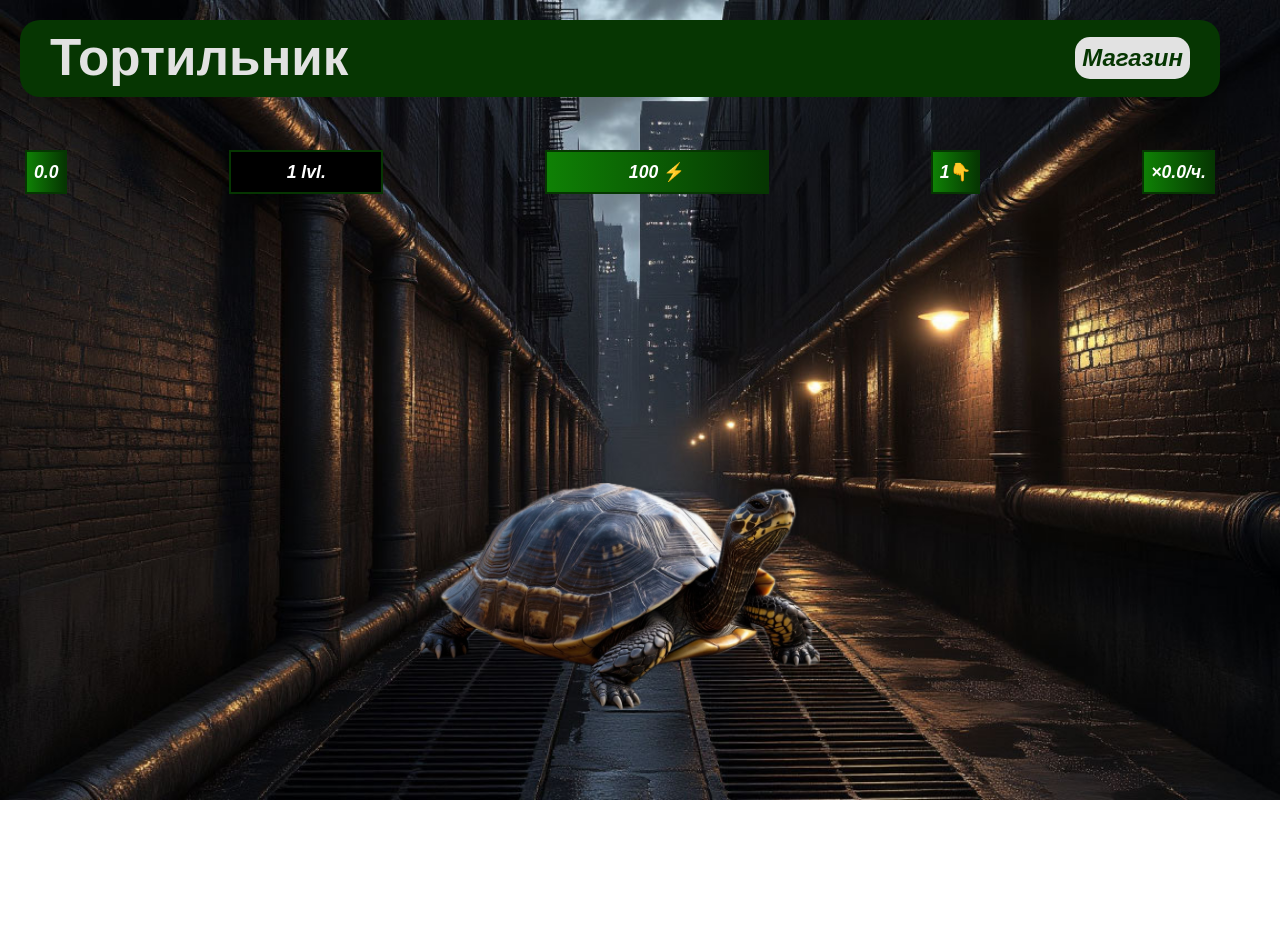
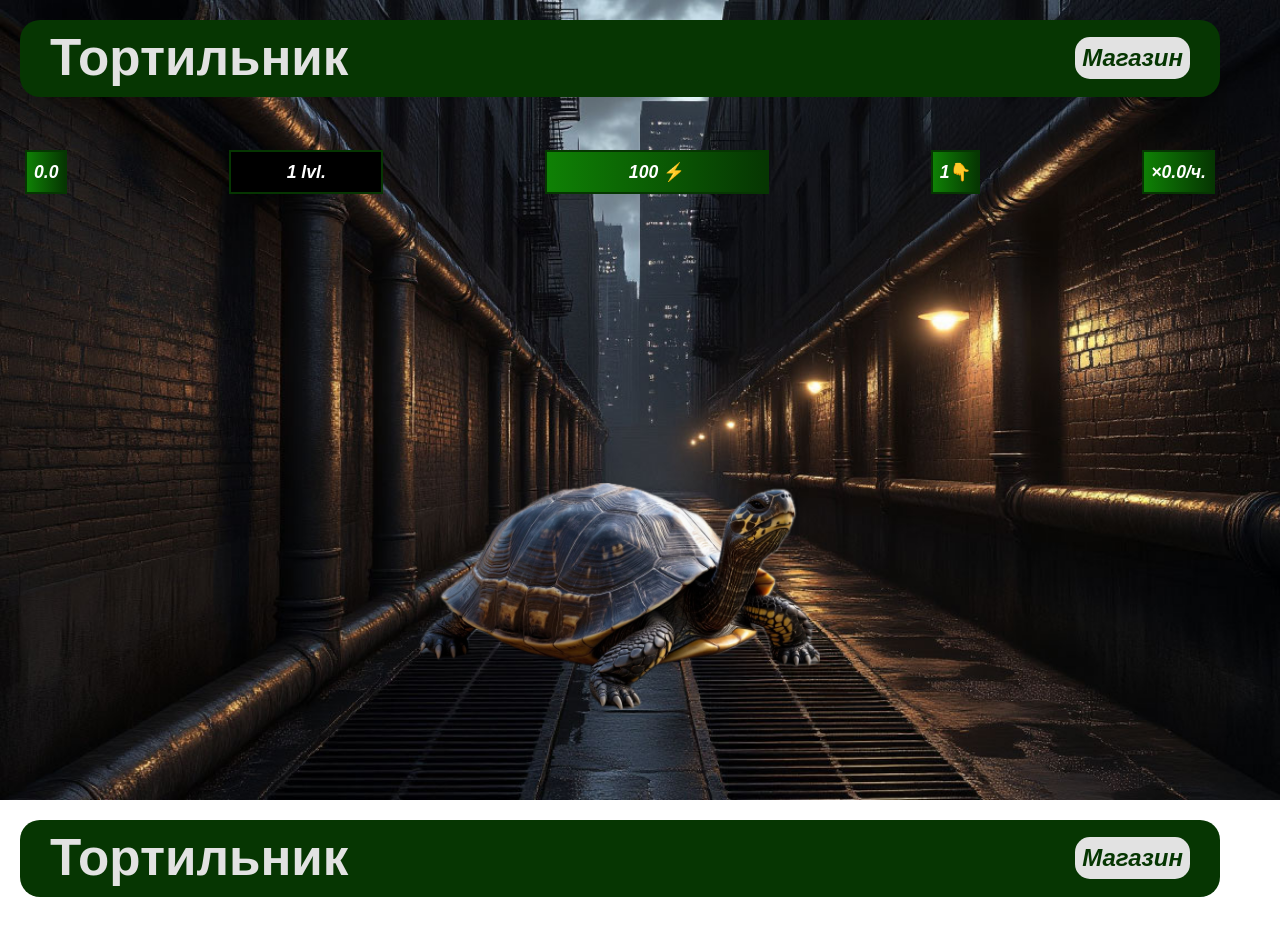
Before and after one commit to ArtKonX/turtle-clicker-vue, a Vue app: page / in a window 1280 px wide. Shown: the top 948 px of the page. Before the commit the page ends 800 px from the top, so only its background shows below. Built offline with nearby package versions, Linux system fonts and the light colour scheme.

Commit message:
Fix successfully go to another pages and change styles

```diff
--- a/package.json
+++ b/package.json
@@ -10,7 +10,8 @@
   },
   "dependencies": {
     "pinia": "^3.0.4",
-    "vue": "^3.5.24"
+    "vue": "^3.5.24",
+    "vue-router": "^4.6.4"
   },
   "devDependencies": {
     "@types/node": "^24.10.1",
--- a/src/App.vue
+++ b/src/App.vue
@@ -1,4 +1,5 @@
 <template>
+  <router-view />
   <TurtleClickerPage />
 </template>
 
--- a/src/main.ts
+++ b/src/main.ts
@@ -2,7 +2,9 @@ import { createApp } from 'vue';
 import { createPinia } from 'pinia';
 import App from './App.vue';
 import './style.css'
+import router from './router'
 
 const app = createApp(App);
+app.use(router)
 app.use(createPinia());
 app.mount('#app');
--- /dev/null
+++ b/src/router/index.ts
@@ -0,0 +1,24 @@
+import { createRouter, createWebHistory } from 'vue-router'
+import TurtleClickerPage from '../pages-components/TurtleClickerPage.vue'
+
+
+const router = createRouter({
+    history: createWebHistory(import.meta.env.BASE_URL),
+    routes: [
+        {
+            path: '/',
+            name: 'home',
+            component: TurtleClickerPage
+        }
+    ]
+})
+
+router.beforeEach((to, _, next) => {
+    if (to.path === '/') {
+        next()
+    } else {
+        next('/')
+    }
+})
+
+export default router
--- a/src/style.css
+++ b/src/style.css
@@ -100,3 +100,35 @@ button:focus-visible {
     background-color: #f9f9f9;
   }
 }
+
+a,
+button,
+input,
+textarea,
+select,
+label,
+div[role="button"] {
+  -webkit-tap-highlight-color: transparent;
+  outline: none;
+  -moz-outline: none;
+  -ms-outline: none;
+}
+
+a:focus,
+button:focus,
+input:focus,
+textarea:focus,
+select:focus {
+  outline: none;
+  box-shadow: none;
+}
+
+.no-select,
+button,
+a,
+[role="button"] {
+  -webkit-user-select: none;
+  -moz-user-select: none;
+  -ms-user-select: none;
+  user-select: none;
+}
```
Also changed, not shown: 2 other files (tests, documents, lock files or other folders).
